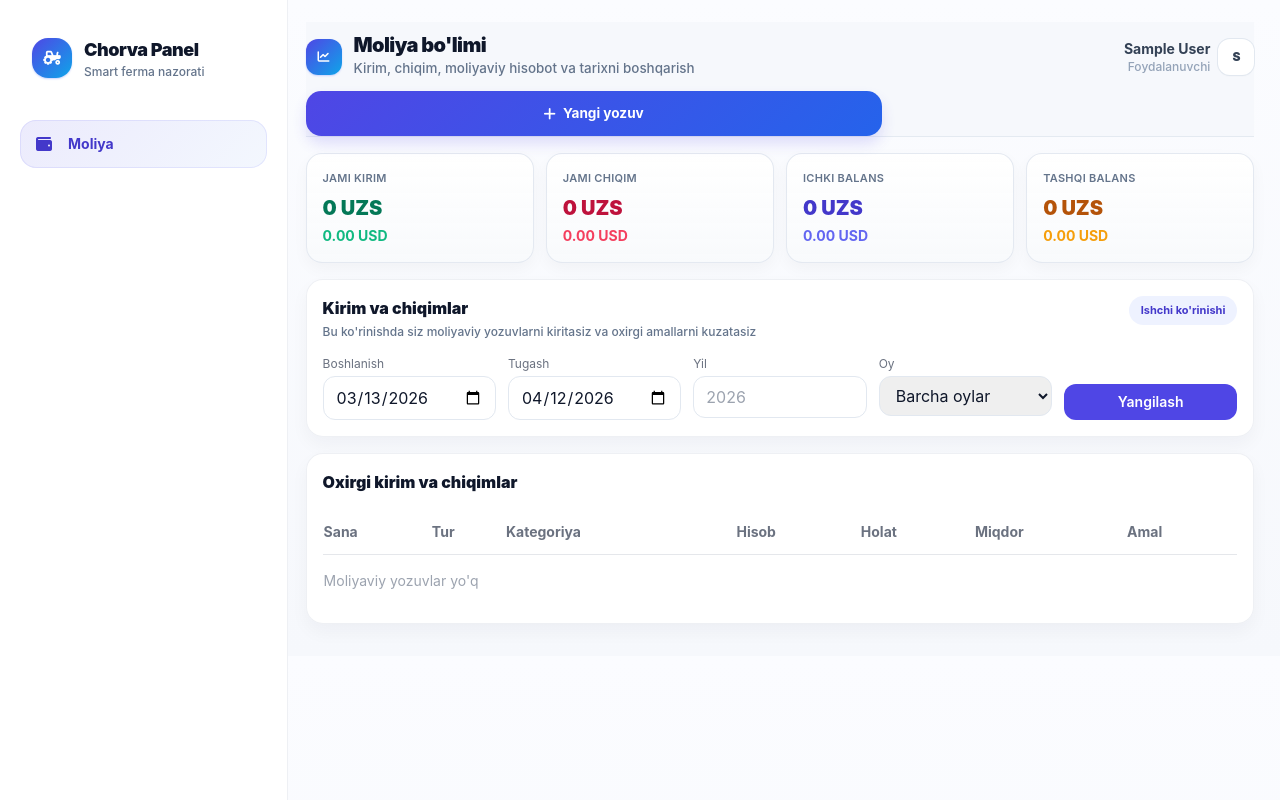
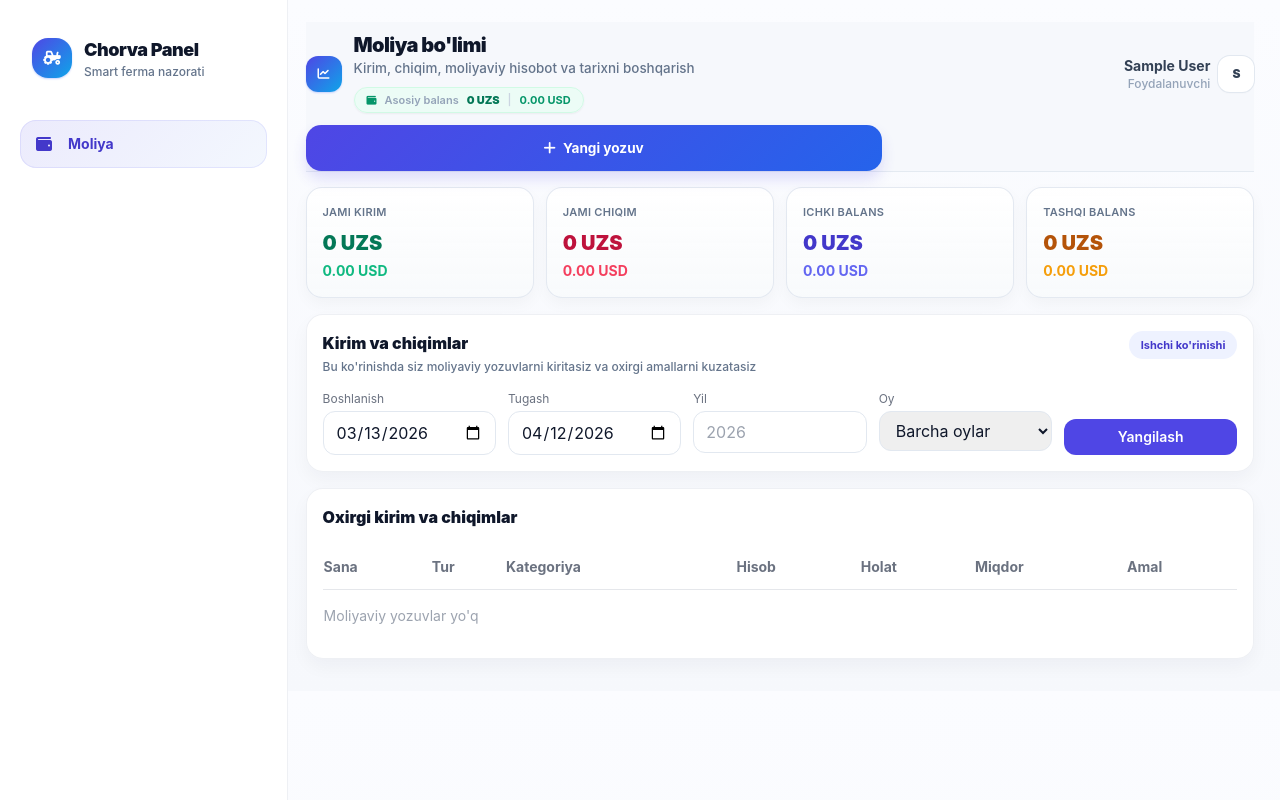
Before and after one commit to IskandarDusbekov/chorva-boshqaruv, a Django app: page /panel/finance/ in a window 1280 px wide. Run offline with Django 5.2, Linux system fonts and the light colour scheme; the visitor is signed in with stand-in values (Sample User, id 1); data comes from the database, SQL or seed files in the repository; data that the repository does not hold is empty; some libraries are stand-ins or nearby versions.

Commit message:
Ichki hisob
Fermani ichki hisobidagi pul headerga ham qo'shildi

```diff
--- /dev/null
+++ b/apps/dashboard/context_processors.py
@@ -0,0 +1,58 @@
+from decimal import Decimal
+
+from django.core.cache import cache
+from django.db.models import Case, DecimalField, Sum, Value, When
+
+from .models import AccountSourceChoices, CurrencyChoices, FinanceEntry, FinanceStatusChoices, FinanceTypeChoices
+
+
+def header_farm_balance(request):
+    """Header uchun ferma asosiy balansini yengil cache bilan uzatadi."""
+    if not getattr(request, "user", None) or not request.user.is_authenticated:
+        return {}
+
+    cache_key = "header-farm-balance-v1"
+    cached_balance = cache.get(cache_key)
+    if cached_balance is not None:
+        return {"header_farm_balance": cached_balance}
+
+    totals = FinanceEntry.objects.filter(
+        status=FinanceStatusChoices.CONFIRMED,
+        source=AccountSourceChoices.INTERNAL,
+    ).aggregate(
+        income_uzs=Sum(
+            Case(
+                When(entry_type=FinanceTypeChoices.INCOME, currency=CurrencyChoices.UZS, then="amount"),
+                default=Value(0),
+                output_field=DecimalField(max_digits=14, decimal_places=2),
+            )
+        ),
+        expense_uzs=Sum(
+            Case(
+                When(entry_type=FinanceTypeChoices.EXPENSE, currency=CurrencyChoices.UZS, then="amount"),
+                default=Value(0),
+                output_field=DecimalField(max_digits=14, decimal_places=2),
+            )
+        ),
+        income_usd=Sum(
+            Case(
+                When(entry_type=FinanceTypeChoices.INCOME, currency=CurrencyChoices.USD, then="amount"),
+                default=Value(0),
+                output_field=DecimalField(max_digits=14, decimal_places=2),
+            )
+        ),
+        expense_usd=Sum(
+            Case(
+                When(entry_type=FinanceTypeChoices.EXPENSE, currency=CurrencyChoices.USD, then="amount"),
+                default=Value(0),
+                output_field=DecimalField(max_digits=14, decimal_places=2),
+            )
+        ),
+    )
+
+    balance = {
+        "UZS": (totals["income_uzs"] or Decimal("0")) - (totals["expense_uzs"] or Decimal("0")),
+        "USD": (totals["income_usd"] or Decimal("0")) - (totals["expense_usd"] or Decimal("0")),
+    }
+    cache.set(cache_key, balance, timeout=15)
+    return {"header_farm_balance": balance}
--- a/config/settings/base.py
+++ b/config/settings/base.py
@@ -51,6 +51,7 @@ TEMPLATES = [
                 "django.template.context_processors.request",
                 "django.contrib.auth.context_processors.auth",
                 "django.contrib.messages.context_processors.messages",
+                "apps.dashboard.context_processors.header_farm_balance",
             ],
         },
     },
--- a/templates/base.html
+++ b/templates/base.html
@@ -1,3 +1,4 @@
+{% load humanize %}
 <!DOCTYPE html>
 <html lang="uz">
 <head>
@@ -270,6 +271,15 @@
                     <div class="min-w-0">
                         <h1 class="page-title truncate font-black text-slate-900">{% block page_title %}Ferma paneli{% endblock %}</h1>
                         <p class="page-subtitle mt-0.5 max-w-md font-medium">{% block page_subtitle %}Ferma boshqaruvi{% endblock %}</p>
+                        {% if request.user.is_authenticated and header_farm_balance %}
+                        <div class="mt-2 inline-flex max-w-full items-center gap-2 rounded-full border border-emerald-100 bg-emerald-50/90 px-3 py-1 text-[11px] font-semibold text-slate-600 shadow-sm">
+                            <i class="fas fa-wallet text-[10px] text-emerald-600"></i>
+                            <span class="text-slate-400">Asosiy balans</span>
+                            <span class="font-black text-emerald-700">{{ header_farm_balance.UZS|floatformat:0|intcomma }} UZS</span>
+                            <span class="hidden text-slate-300 sm:inline">|</span>
+                            <span class="hidden font-bold text-emerald-600 sm:inline">{{ header_farm_balance.USD|floatformat:2|intcomma }} USD</span>
+                        </div>
+                        {% endif %}
                     </div>
                 </div>
                 <div class="flex items-center gap-2">
```
